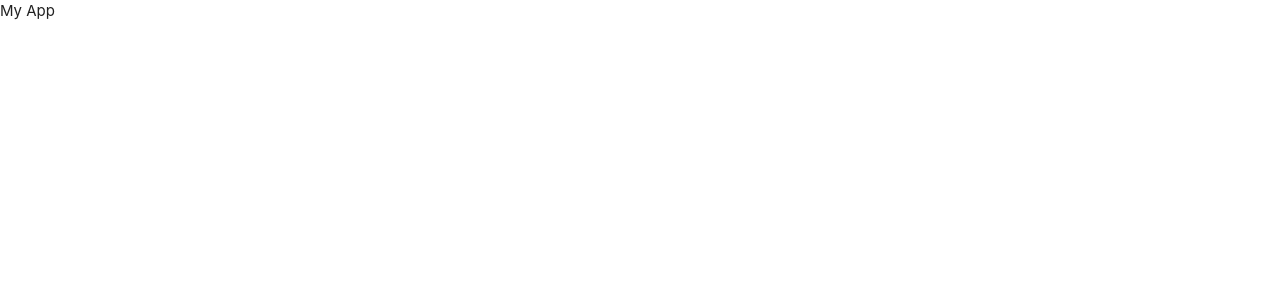
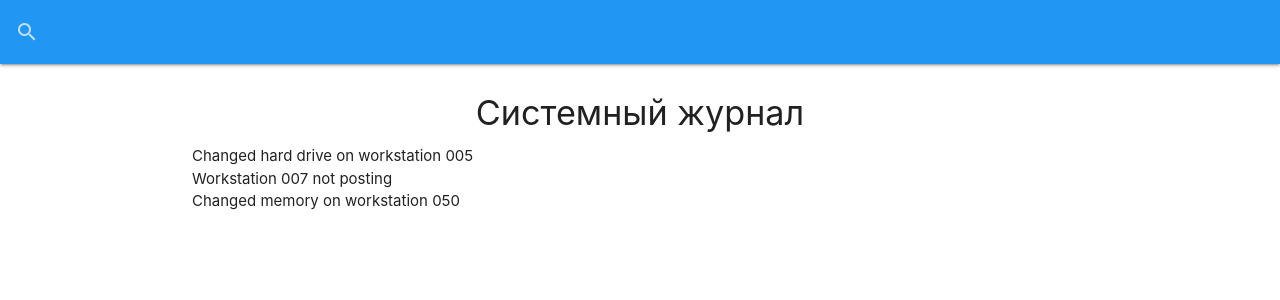
Before and after one commit to n1kko777/it-logger, a React (Create React App) app: page / in a window 1280 px wide. Shown: the top 300 px of the page. Built offline with nearby package versions, Linux system fonts and the light colour scheme; data requests are answered from the project's data file.

Commit message:
SearchBar & Logs Component

```diff
--- a/src/App.js
+++ b/src/App.js
@@ -1,6 +1,9 @@
 import React, { useEffect } from "react";
 import "materialize-css/dist/css/materialize.min.css";
 import M from "materialize-css/dist/js/materialize.min.js";
+
+import SearchBar from "./components/layout/SearchBar";
+import Logs from "./components/logs/Logs";
 
 import "./App.css";
 
@@ -9,7 +12,14 @@ const App = () => {
     // Initial Materialize JS
     M.AutoInit();
   });
-  return <div className='App'>My App</div>;
+  return (
+    <>
+      <SearchBar />
+      <div className='container'>
+        <Logs />
+      </div>
+    </>
+  );
 };
 
 export default App;
--- /dev/null
+++ b/src/components/layout/SearchBar.js
@@ -0,0 +1,21 @@
+import React from "react";
+
+const SearchBar = () => {
+  return (
+    <nav style={{ marginBottom: "30px " }} className='blue'>
+      <div className='nav-wrapper'>
+        <form>
+          <div className='input-field'>
+            <input id='search' type='search' required />
+            <label className='label-icon' htmlFor='search'>
+              <i className='material-icons'>search</i>
+            </label>
+            <i className='material-icons'>close</i>
+          </div>
+        </form>
+      </div>
+    </nav>
+  );
+};
+
+export default SearchBar;
--- /dev/null
+++ b/src/components/logs/Logs.js
@@ -0,0 +1,42 @@
+import React, { useState, useEffect } from "react";
+
+const Logs = () => {
+  const [logs, setLogs] = useState([]);
+  const [loading, setLoading] = useState(false);
+
+  const getLogs = async () => {
+    setLoading(true);
+    const res = await fetch("/logs");
+    const data = await res.json();
+
+    setLogs(data);
+    setLoading(false);
+  };
+
+  useEffect(() => {
+    getLogs();
+    //   eslint-disable-next-line
+  }, []);
+
+  if (loading) {
+    return <h4>Загрузка...</h4>;
+  }
+
+  return (
+    <div>
+      <ul className='collection-with-header'>
+        <li className='collection-header'>
+          <h4 className='center'>Системный журнал</h4>
+        </li>
+
+        {!loading && logs.length === 0 ? (
+          <p>Системный журнал пуст.</p>
+        ) : (
+          logs.map(log => <li>{log.message}</li>)
+        )}
+      </ul>
+    </div>
+  );
+};
+
+export default Logs;
```
Also changed, not shown: src/components/logs/LogItem.js (added).
